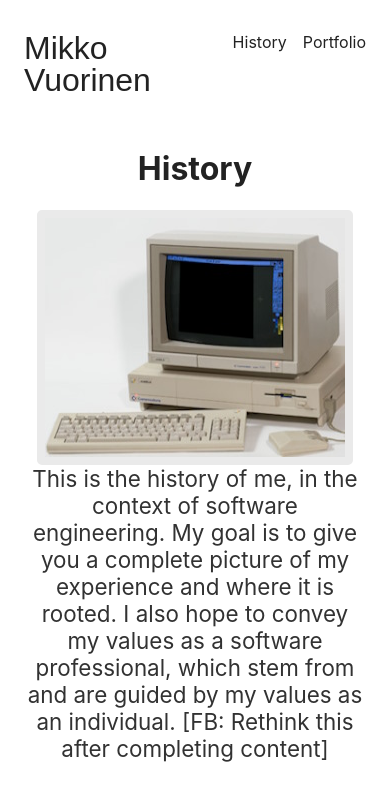
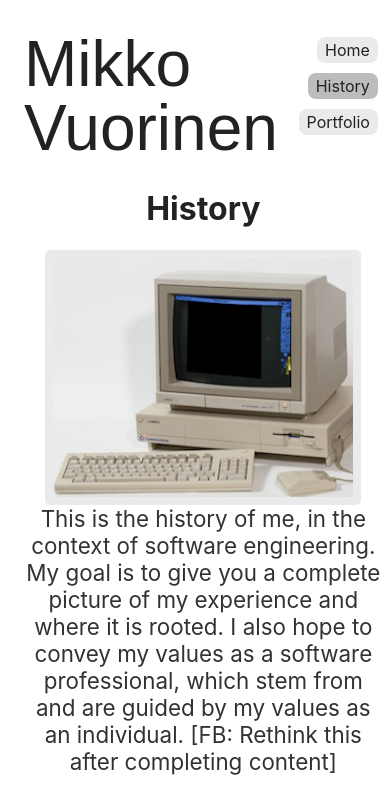
Before and after one commit to vuorinem/mikko.vuorinen.info, a Next.js app: page /history in a window 390 px wide. Shown: the top 812 px of the page. Built offline with nearby package versions, Linux system fonts and the light colour scheme; a web font is replaced by a local one.

Commit message:
Add History to the header links
Tweak header styling so that it works with three links in desktop and mobile

```diff
--- a/app/layout.module.css
+++ b/app/layout.module.css
@@ -8,7 +8,7 @@
 }
 
 .header {
-  padding: 2rem 0;
+  padding: 2rem 0 0.5rem;
   display: grid;
   grid-auto-flow: column;
   justify-content: space-between;
@@ -53,6 +53,10 @@
     padding: 0 2rem;
   }
 
+  .header {
+    padding: 2rem 0;
+  }
+
   .footer {
     display: flex;
   }
--- a/components/header.module.css
+++ b/components/header.module.css
@@ -2,6 +2,7 @@
   text-align: left;
   line-height: 100%;
   margin: 0;
+  font-size: 4rem;
   transition: font-size 0.5s ease-in-out;
 }
 
@@ -9,9 +10,26 @@
   font-size: 4rem;
 }
 
+.headerLinks {
+  margin-left: 1rem;
+  text-align: right;
+}
+
 .headerLinks>* {
   display: inline-block;
-  margin-left: 1rem;
+  margin: 0.3rem 0.3rem;
+  padding: 0.2rem 0.5rem;
+  border-radius: 0.5rem;
+  background-color: var(--accent-border-color);
+  transition: left 0.5s ease-in-out;
+}
+
+.headerLinks>*:hover {
+  background-color: rgb(var(--text-color-rgb), 0.3);
+}
+
+.headerLinks>*.active {
+  background-color: rgb(var(--text-color-rgb), 0.3);
 }
 
 @media (min-width: 450px) {
--- a/components/header.tsx
+++ b/components/header.tsx
@@ -1,7 +1,7 @@
 'use client'
 
 import Link from "next/link"
-import { useSelectedLayoutSegment } from "next/navigation";
+import { useSelectedLayoutSegment, usePathname } from "next/navigation";
 import { Waiting_for_the_Sunrise } from "next/font/google";
 
 import styles from './header.module.css'
@@ -13,6 +13,9 @@ const headerFont = Waiting_for_the_Sunrise({
 
 export default function Header() {
     const segmentClass = useSelectedLayoutSegment() ?? 'home';
+    const currentPath = usePathname();
+
+    const linkClass = (path: string) => path == currentPath ? styles.active : styles.inactive;
 
     return (
         <>
@@ -23,8 +26,9 @@ export default function Header() {
                 </Link>
             </h1>
             <div className={styles.headerLinks}>
-                <Link href="/history">History</Link>
-                <Link href="/portfolio">Portfolio</Link>
+                <Link href="/" className={linkClass('/')}>Home</Link>
+                <Link href="/history" className={linkClass('/history')}>History</Link>
+                <Link href="/portfolio" className={linkClass('/portfolio')}>Portfolio</Link>
             </div>
         </>
     );
```
